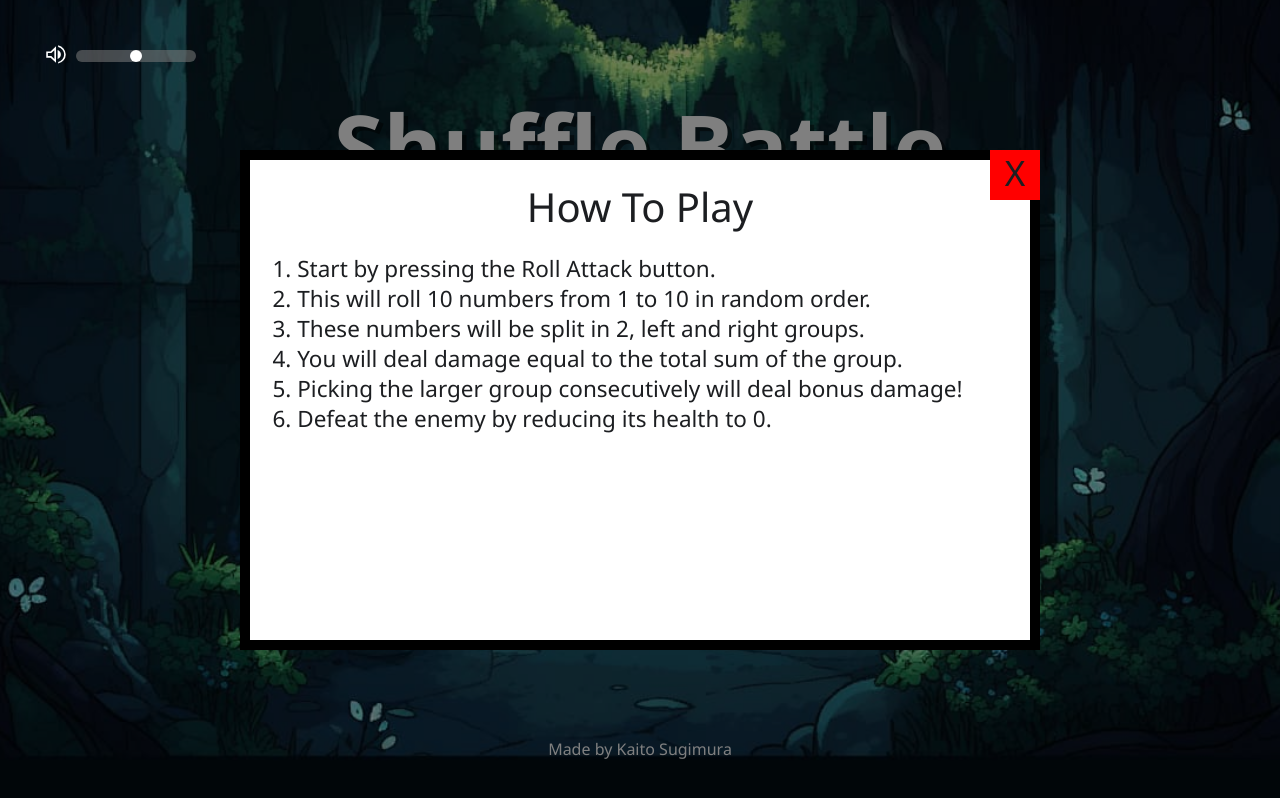
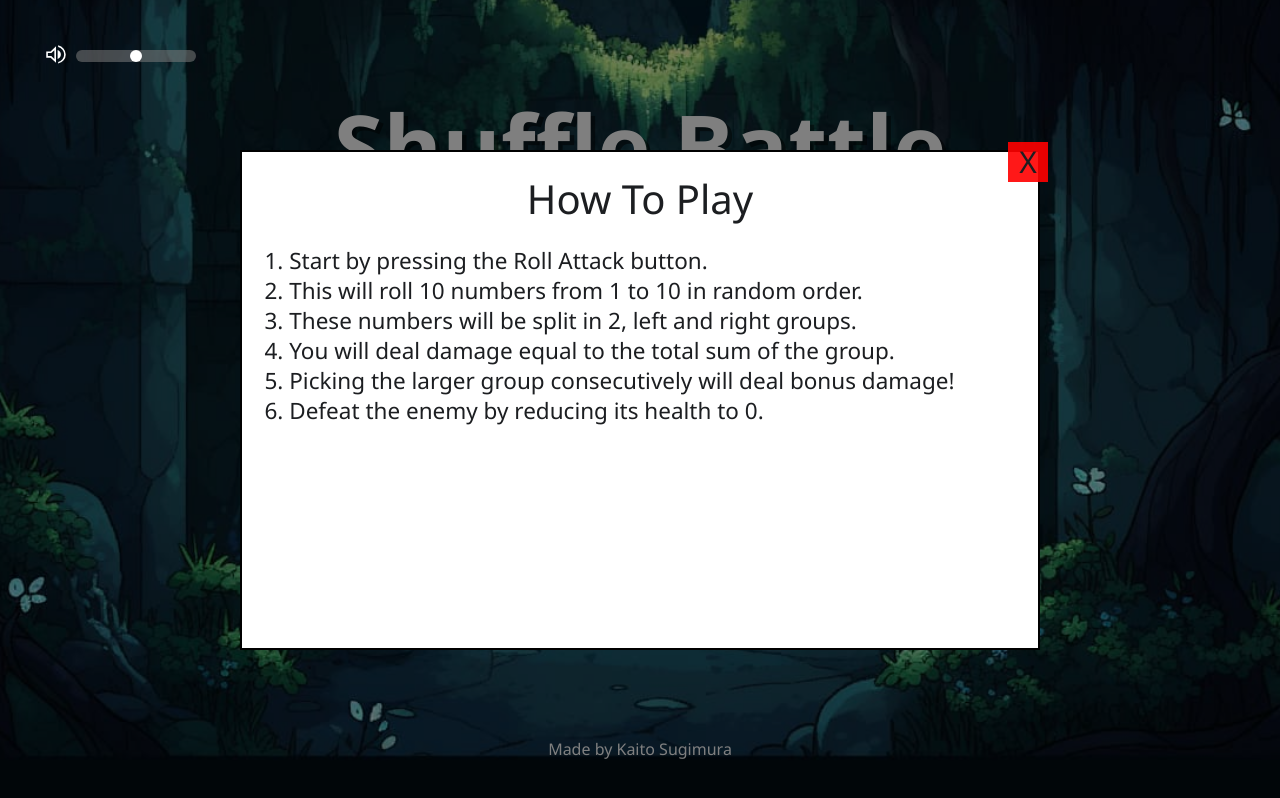
Before and after one commit to KaitoSugimura/ShuffleWeb, a React (Vite) app: page / in a window 1280 px wide. Both pictures are taken after a click on the button "How to play". Built offline with nearby package versions, Linux system fonts and the light colour scheme.

Commit message:
Change shop slightly

```diff
--- a/src/Pages/Main/Shop&Skills/MainUI.jsx
+++ b/src/Pages/Main/Shop&Skills/MainUI.jsx
@@ -36,6 +36,7 @@ export default function MainUI() {
       },
       active: skill1Active,
       turnsLeft: skillTurnsRemaining[0],
+      description: "Double the amount of dice you roll for 1 turn. The numbers rolled will be from 1 - 20.",
     },
     {
       name: "True Vision",
@@ -46,6 +47,7 @@ export default function MainUI() {
       },
       active: skill2Active,
       turnsLeft: skillTurnsRemaining[1],
+      description: "See the sum of your dice rolls for 3 turns.",
     },
   ];
 
--- a/src/Pages/Main/Shop&Skills/Shop.jsx
+++ b/src/Pages/Main/Shop&Skills/Shop.jsx
@@ -22,6 +22,8 @@ export default function Shop({ SkillsList }) {
       {showModel && (
         <LazyModel setShowModal={setShowModal}>
           <div className={styles.ShopCont}>
+            <h1 >Shop</h1>
+            <div className={styles.ShopItems}>
               {SkillsList.map((skill, index) => (
                 <button
                   className={styles.BuySkillbutton}
@@ -33,9 +35,10 @@ export default function Shop({ SkillsList }) {
                   }}
                   key={index}
                 >
-                {skill.name} - {skill.cost} Gold
+                  <h2>{skill.name}</h2><p className={styles.Description}>{skill.description}</p><p className={styles.goldAmount}>{skill.cost} Gold</p>
                 </button>
               ))}
+            </div>
           </div>
         </LazyModel>
       )}
--- a/src/Pages/Main/Shop&Skills/Shop.module.css
+++ b/src/Pages/Main/Shop&Skills/Shop.module.css
@@ -4,7 +4,6 @@
   display: block;
   border: none;
   margin: 2vh 0 0 auto;
-
 
   pointer-events: all;
 }
@@ -29,22 +28,43 @@
   left: 0;
   width: 100%;
   height: 100%;
+  background-color: rgba(0, 0, 0, 0.602);
+}
 
+.ShopCont h1{
+  color: white;
+  font-size: 3.5rem;
+  text-align: center;
+  margin-top: 5rem;
+}
+
+.ShopItems{
   display: flex;
   justify-content: center;
   align-items: center;
-  flex-direction: column;
+  margin-top: 3rem;
 }
 
 .BuySkillbutton{
-  width: 90%;
+  width: 42%;
+  height: 30rem;
   border: none;
   cursor: pointer;
   background-color: aliceblue;
   border: rgba(0, 0, 0, 0.51) solid 0.2vw;
-  margin: 1vw;
-  padding: 2vw;
-  font-size: 1.5vw;
+  margin: 2rem;
+  padding: 4rem;
+  font-size: 2.5rem;
   text-align: center;
   pointer-events: all;
 }
+
+.goldAmount{
+  margin-top: 4rem;
+}
+
+.Description{
+  margin-top: 3rem;
+  font-size: 1.8rem;
+  text-align: start;
+}
--- a/src/Pages/TitleScreen/Title.jsx
+++ b/src/Pages/TitleScreen/Title.jsx
@@ -13,6 +13,7 @@ export default function Title() {
     <>
       {showModal && (
         <LazyModel setShowModal={setShowModal}>
+          <div className={styles.modalRoot}>
             <p className={styles.descTitle}>How To Play</p>
             <p className={styles.desc}>
               1. Start by pressing the Roll Attack button.
@@ -27,6 +28,7 @@ export default function Title() {
               <br />
               6. Defeat the enemy by reducing its health to 0.
             </p>
+          </div>
         </LazyModel>
       )}
       <div className={styles.titleRoot}>
--- a/src/Pages/TitleScreen/Title.module.css
+++ b/src/Pages/TitleScreen/Title.module.css
@@ -1,4 +1,12 @@
+.modalRoot{
+  width: 100%;
+  height: 100%;
+  background-color: white;
 
+  position: relative;
+
+  overflow: hidden;
+}
 
 .descTitle {
   font-size: 4rem;
--- a/src/Tools/LazyModel.module.css
+++ b/src/Tools/LazyModel.module.css
@@ -26,8 +26,8 @@
   height: 50rem;
   transform: translate(-50%, -50%);
 
-  background-color: rgb(255, 255, 255);
-  border: 1rem black solid;
+  background-color: rgba(255, 255, 255, 0);
+  border: 0.2rem black solid;
 
   pointer-events: all;
 }
@@ -36,11 +36,11 @@
   position: absolute;
   top: -1rem;
   right: -1rem;
-  width: 5rem;
-  height: 5rem;
-  font-size: 3.5rem;
+  width: 4rem;
+  height: 4rem;
+  font-size: 3rem;
   text-align: center;
-  background-color: red;
+  background-color: rgba(255, 0, 0, 0.905);
   cursor: pointer;
 
   z-index: 101;
```
Lines whose indentation alone changed are shown as unchanged.
